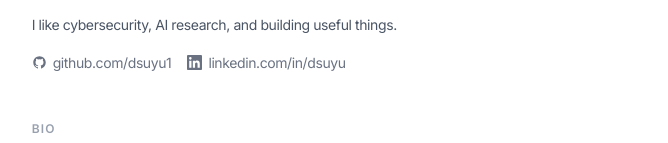
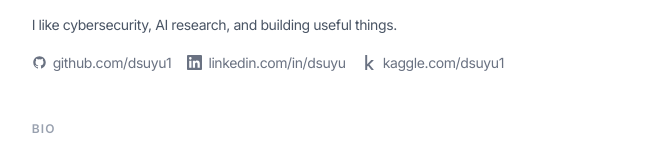
Before and after one commit to dsuyu1/blog, a Next.js app: page /about in a window 1280 px wide. Shown: the part 215-358 px from the top of the page, without its empty margins (298-966 px from the left). Built offline with nearby package versions, Linux system fonts and the light colour scheme.

Commit message:
added kaggle link

```diff
--- a/app/about/page.tsx
+++ b/app/about/page.tsx
@@ -9,6 +9,14 @@ function GithubIcon() {
   return (
     <svg width="15" height="15" viewBox="0 0 24 24" fill="currentColor">
       <path d="M12 2C6.477 2 2 6.477 2 12c0 4.418 2.865 8.166 6.839 9.489.5.092.682-.217.682-.482 0-.237-.008-.866-.013-1.7-2.782.604-3.369-1.34-3.369-1.34-.454-1.156-1.11-1.464-1.11-1.464-.908-.62.069-.608.069-.608 1.003.07 1.531 1.03 1.531 1.03.892 1.529 2.341 1.087 2.91.831.092-.646.35-1.086.636-1.336-2.22-.253-4.555-1.11-4.555-4.943 0-1.091.39-1.984 1.029-2.683-.103-.253-.446-1.27.098-2.647 0 0 .84-.269 2.75 1.025A9.578 9.578 0 0 1 12 6.836a9.59 9.59 0 0 1 2.504.337c1.909-1.294 2.747-1.025 2.747-1.025.546 1.377.203 2.394.1 2.647.64.699 1.028 1.592 1.028 2.683 0 3.842-2.339 4.687-4.566 4.935.359.309.678.919.678 1.852 0 1.336-.012 2.415-.012 2.741 0 .267.18.578.688.48C19.138 20.163 22 16.418 22 12c0-5.523-4.477-10-10-10z" />
+    </svg>
+  );
+}
+
+function KaggleIcon() {
+  return (
+    <svg width="15" height="15" viewBox="0 0 24 24" fill="currentColor">
+      <path d="M18.825 23.859c-.022.092-.117.141-.281.141h-3.139c-.187 0-.351-.082-.492-.248l-5.178-6.589-1.448 1.374v5.111c0 .235-.117.352-.351.352H5.505c-.236 0-.354-.117-.354-.352V.353c0-.233.118-.353.354-.353h2.431c.234 0 .351.12.351.353v14.343l6.203-6.272c.165-.165.33-.246.495-.246h3.239c.144 0 .236.06.285.18.046.149.034.255-.036.315l-6.555 6.344 6.836 8.507c.095.104.117.208.07.334" />
     </svg>
   );
 }
@@ -135,6 +143,15 @@ export default function About() {
             <LinkedinIcon />
             linkedin.com/in/dsuyu
           </a>
+          <a
+            href="https://www.kaggle.com/dsuyu1"
+            target="_blank"
+            rel="noopener noreferrer"
+            className="flex items-center gap-1.5 text-sm text-gray-500 dark:text-gray-400 hover:text-gray-900 dark:hover:text-gray-100 transition-colors"
+          >
+            <KaggleIcon />
+            kaggle.com/dsuyu1
+          </a>
         </div>
       </div>
 
--- a/tsconfig.json
+++ b/tsconfig.json
@@ -22,6 +22,7 @@
         "name": "next"
       }
     ],
+    "types": ["@types/mdx"],
     "paths": {
       "@/*": [
         "./*"
```
